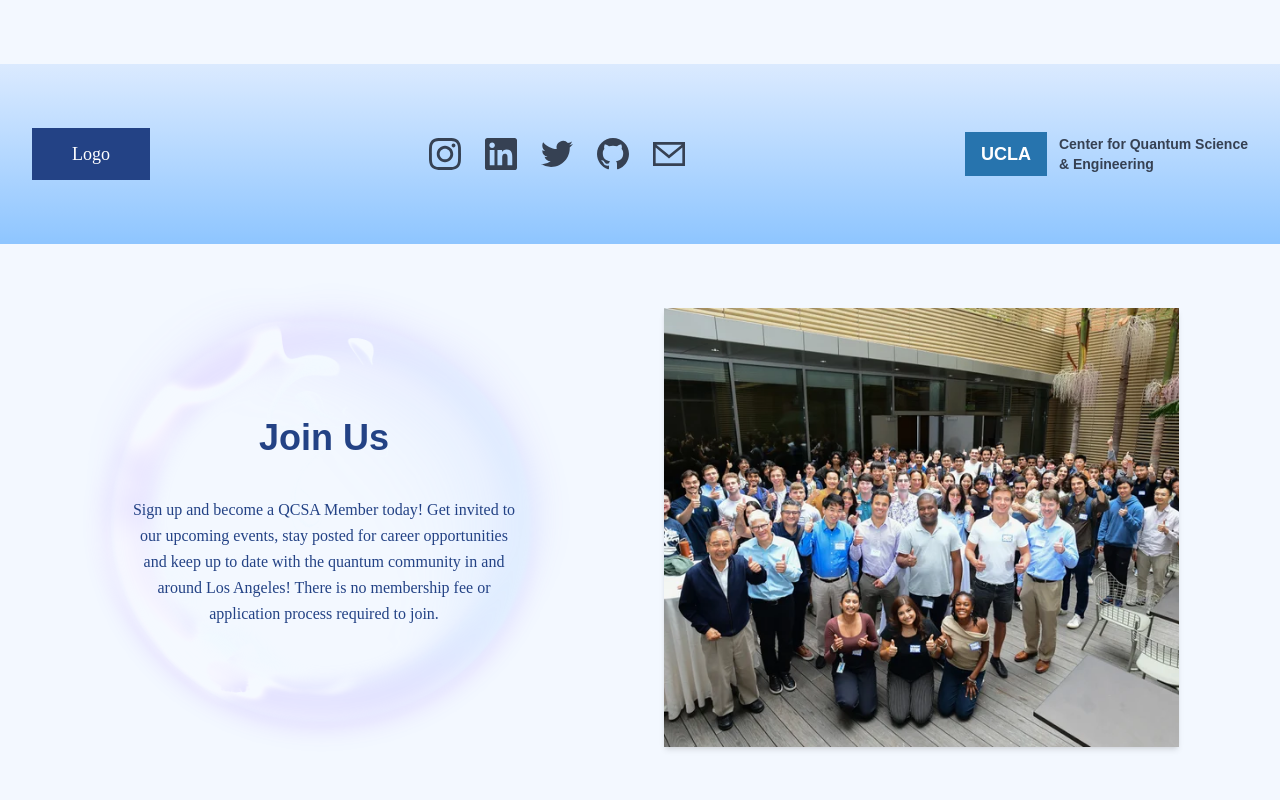
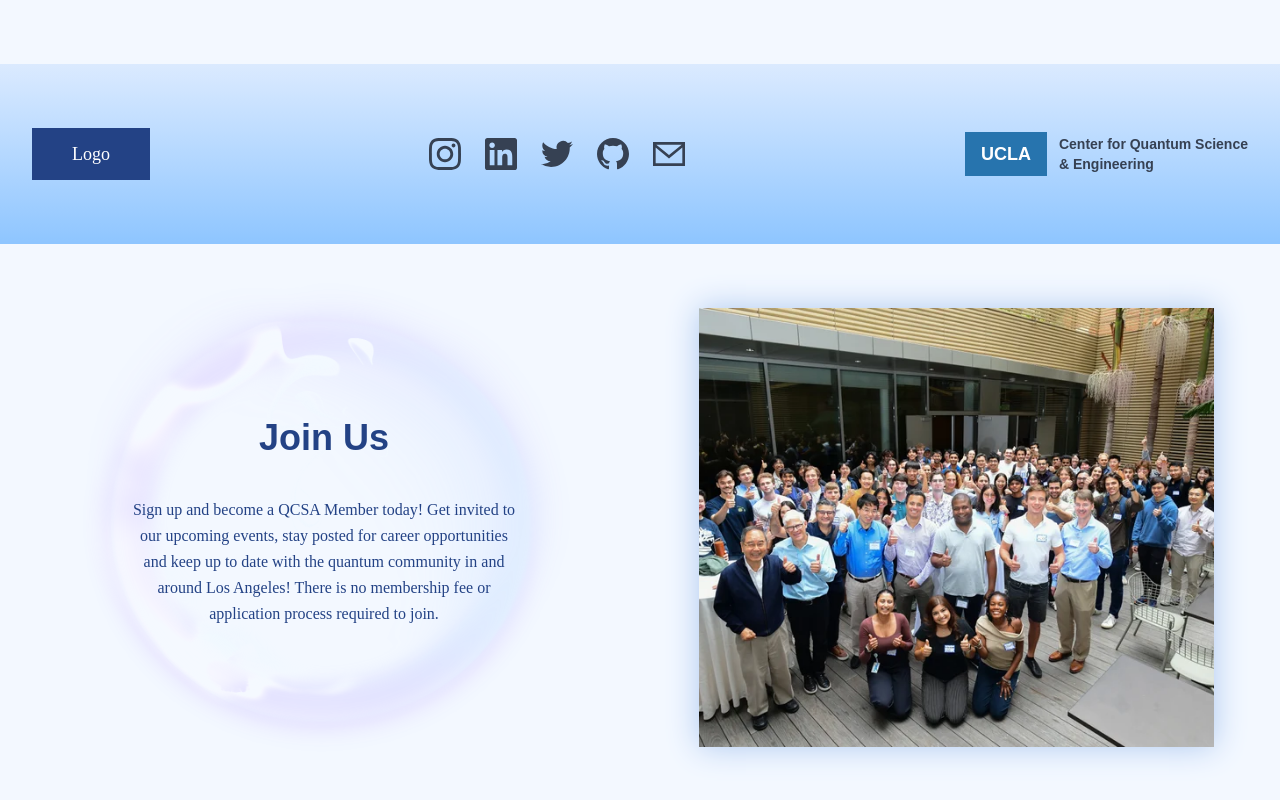
Before and after one commit to qcsa-at-ucla/qcsa, a Next.js app: page / in a window 1280 px wide. Shown: the part 2271-3071 px from the top of the page. Built offline with nearby package versions, Linux system fonts and the light colour scheme.

Commit message:
fixed centering for smaller screen

```diff
--- a/src/app/Components/TextAndPhoto.tsx
+++ b/src/app/Components/TextAndPhoto.tsx
@@ -15,11 +15,11 @@ export default function TextAndPhoto({
   return (
     <div className="min-h-screen flex flex-col">
       <section className="py-16 px-4 sm:px-6 lg:px-8 bg-[#F3F8FF] flex-grow">
-        <div className="grid grid-cols-1 lg:grid-cols-2 gap-12 items-stretch">
+        <div className="grid grid-cols-1 lg:grid-cols-2 gap-12 items-cente4r">
 
           {/* LEFT: aura + text */}
           <div className="relative flex items-center justify-center w-full max-w-[515px] aspect-[515/439] mx-auto">
-            {/* Aura, scales with the box */}
+            {/* Aura */}
             <img
               src="/images/aura.png"
               alt=""
@@ -27,7 +27,7 @@ export default function TextAndPhoto({
               className="absolute inset-0 w-full h-full object-contain opacity-20 pointer-events-none select-none scale-135 translate-y-6 translate-x-1"
             />
 
-            {/* Text content centered on top */}
+            {/* Text */}
             <div className="relative z-10 flex flex-col items-center justify-center text-center space-y-4 px-4">
               <h2 className="relative -top-4 text-[36px] font-bold text-[#234285]">{title}</h2>
               <p className="text-base text-[#234285] leading-relaxed font-[Kantumruy] px-12">
@@ -36,13 +36,13 @@ export default function TextAndPhoto({
             </div>
           </div>
 
-          {/* RIGHT: image box matches same rules */}
-          <div className="flex justify-center lg:justify-end self-center w-full max-w-[515px]">
+          {/* RIGHT: image */}
+          <div className="flex justify-center lg:justify-end self-center w-full max-w-[515px] mx-auto">
             <div className="w-full aspect-[515/439]">
               <img
                 src={imageSrc}
                 alt={imageAlt}
-                className="w-full h-full object-cover shadow-md"
+                className="w-full h-full object-cover shadow-[0_0_30px_#ADC8EF]"
               />
             </div>
           </div>
```
